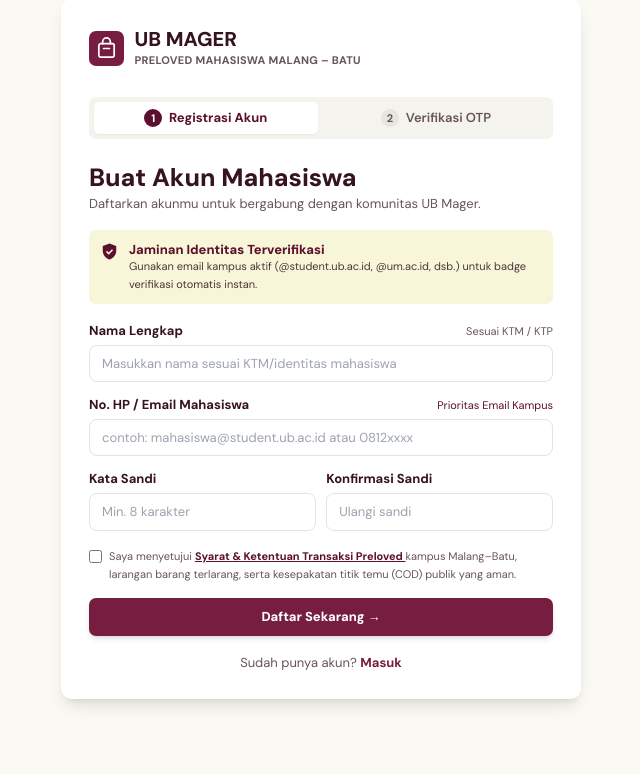
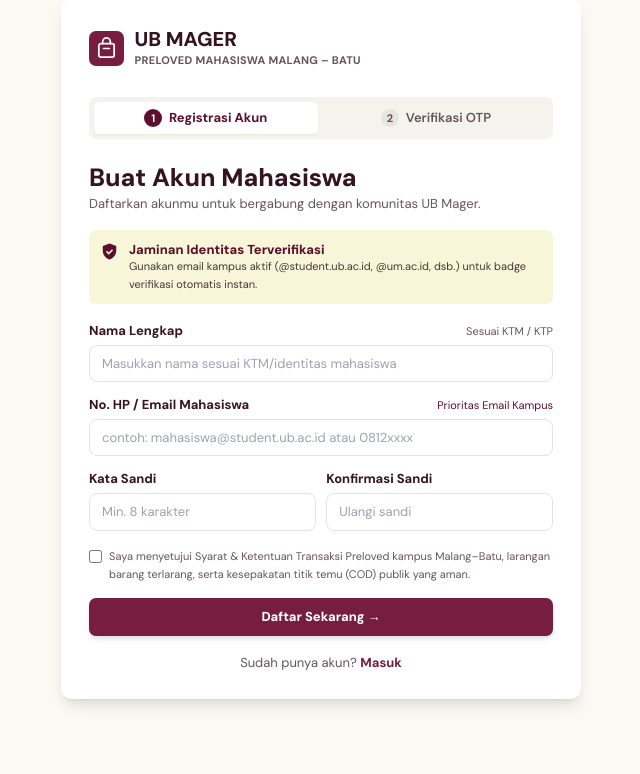
Before and after one commit to wiryaayuamalia/UB-Mager, a Laravel app: page /register in a window 1280 px wide. Shown: the part 60-834 px from the top of the page, without its empty margins (319-959 px from the left). Run offline with Laravel 12, Linux system fonts and the light colour scheme; some libraries are stand-ins or nearby versions.

Commit message:
Update checkout, courier flow, and registration page

```diff
--- a/resources/views/auth/register.blade.php
+++ b/resources/views/auth/register.blade.php
@@ -146,10 +146,7 @@
                     required
                     class="mt-0.5 accent-[#761d40]">
                 <span>
-                    Saya menyetujui
-                    <a href="#" class="font-bold underline text-[#5c102d]">
-                        Syarat & Ketentuan Transaksi Preloved
-                    </a>
+                    Saya menyetujui Syarat & Ketentuan Transaksi Preloved
                     kampus Malang–Batu, larangan barang terlarang, serta kesepakatan
                     titik temu (COD) publik yang aman.
                 </span>
```
